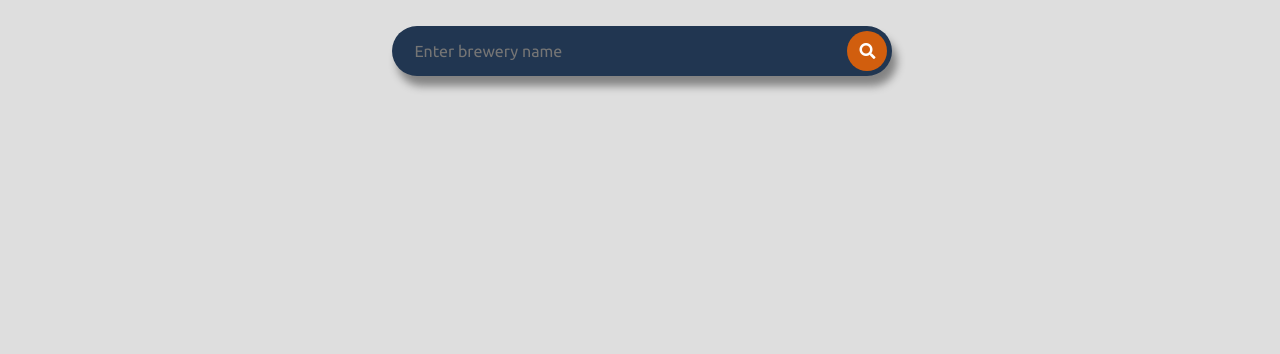
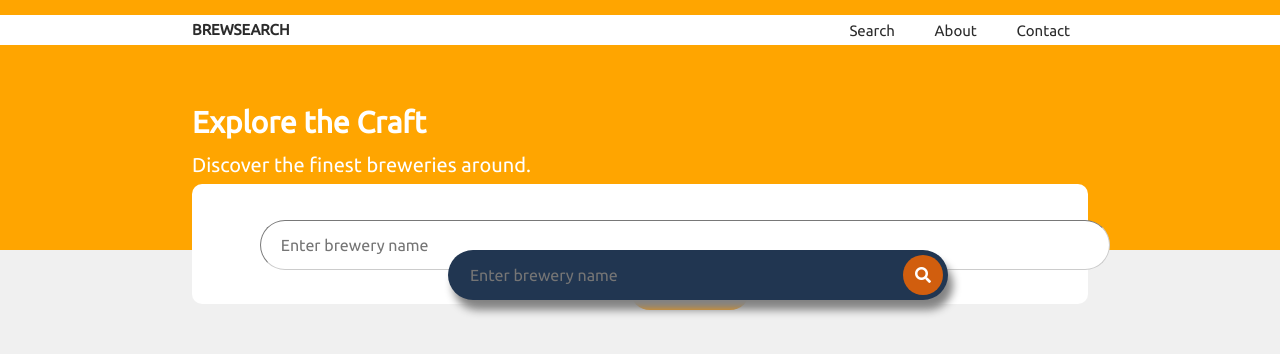
Before and after one commit to GBoltic01/Untappd-api-app, a Flask app: page / in a window 1280 px wide. Shown: the top 354 px of the page. Run offline with Flask 2, Linux system fonts and the light colour scheme; some libraries are stand-ins or nearby versions.

Commit message:
UI remake

```diff
--- /dev/null
+++ b/static/css/searchbar1.css
@@ -0,0 +1,41 @@
+form {
+    display: inline-block;
+    position: relative;
+    top: 30%;
+    left: 5%;
+}
+
+form.searchbar1 input[type=text] {
+    padding-left: 20px;
+    top: 50px;
+    height: 50px;
+    width: 850px;
+    color: rgb(194, 194, 194);
+    background-color: #ffffff;
+    border-radius: 30px;
+    border-color: rgb(204, 204, 204);
+    border-width: 1px;
+    outline: none;
+}
+
+form.searchbar1 button {
+    margin-left: 10px;
+    height: 40px;
+    width: 120px;
+    color: white;
+    background-color:rgb(255, 153, 0);
+    border-radius: 20px;
+    border-color: transparent;
+    outline: none;
+
+}
+input:-webkit-autofill,
+input:-webkit-autofill:hover,
+input:-webkit-autofill:focus,
+input:-webkit-autofill:active
+{
+    border: 0px;
+    -webkit-text-fill-color: #ffffff;
+    -webkit-box-shadow: 0 0 0px 1000px #FFFFFF inset;
+    transition: background-color 5000s ease-in-out 0s;
+}
--- /dev/null
+++ b/static/css/style.css
@@ -0,0 +1,86 @@
+* {
+    padding: 0;
+    margin: 0;
+    text-decoration: none;
+    list-style: none;
+    box-sizing: border-box;
+  }
+
+  body {
+    font-family: 'Ubuntu', sans-serif;
+    background-color: #f0f0f0;
+  }
+
+  div.oranzna {
+    height: 250px;
+    width: 100%;
+    background-color: orange;
+  }
+
+  label.heading {
+    float: left;
+    margin-left: 15%;
+    font-size: 30px;
+    font-weight: bold;
+    padding-top: 100px;
+    color: white;
+  }
+
+  p.subheading {
+    float: left;
+    margin-left: 15%;
+    font-size: 20px;
+    padding-top: 150px;
+    position:absolute;
+    left: 0;
+    color: white;
+  }
+
+  nav {
+    background-color: #ffffff;
+    position: fixed;
+    top: 15px;
+    height: 30px;
+    width: 100%;
+  }
+
+  label.logo{
+    color: rgb(43, 43, 43);
+    font-size: 15px;
+    line-height: 30px;
+    padding: 0 15%;
+    font-weight: bold;
+  }
+
+  nav ul{
+    float: right;
+    margin-right: 15%;
+  }
+
+  nav ul li {
+    display: inline-block;
+    line-height: 30px;
+    margin: 0 5px;
+  }
+
+  nav ul li a {
+    color: rgb(43, 43, 43);
+    font-size: 15px;
+    padding: 7px 13px;
+    border-radius: 3px;
+  }
+
+  a:hover {
+    background: rgb(230, 159, 6);
+    transition: 1s;
+  }
+
+  div.search-window {
+    width: 70%;
+    height: 15%;
+    background-color: white;
+    border-radius: 10px;
+    position: absolute;
+    top: 23%;
+    left: 15%;
+  }
--- a/templates/index.html
+++ b/templates/index.html
@@ -16,9 +16,10 @@
     <link rel="stylesheet" href="https://stackpath.bootstrapcdn.com/bootstrap/4.1.3/css/bootstrap.min.css" integrity="sha384-MCw98/SFnGE8fJT3GXwEOngsV7Zt27NXFoaoApmYm81iuXoPkFOJwJ8ERdknLPMO" crossorigin="anonymous">
     <link rel="stylesheet" href="https://use.fontawesome.com/releases/v5.5.0/css/all.css" integrity="sha384-B4dIYHKNBt8Bc12p+WXckhzcICo0wtJAoU8YZTY5qE0Id1GSseTk6S+L3BlXeVIU" crossorigin="anonymous">
     <!-- CSS STYLING -->
-    <link rel="stylesheet" href="{{ url_for('static', filename='css/main.css') }}?v=1">
+    <link rel="stylesheet" href="{{ url_for('static', filename='css/style.css') }}?v=63">
     <link rel="stylesheet" href="{{ url_for('static', filename='css/table.css') }}?v=3">
     <link rel="stylesheet" href="{{ url_for('static', filename='css/searchbar.css') }}?v=1">
+    <link rel="stylesheet" href="{{ url_for('static', filename='css/searchbar1.css') }}?v=38">
     <!-- LEAFLET -->
     <link rel="stylesheet" href="https://unpkg.com/leaflet@1.7.1/dist/leaflet.css" integrity="sha512-xodZBNTC5n17Xt2atTPuE1HxjVMSvLVW9ocqUKLsCC5CXdbqCmblAshOMAS6/keqq/sMZMZ19scR4PsZChSR7A==" crossorigin=""/>
     <script src="https://unpkg.com/leaflet@1.7.1/dist/leaflet.js" integrity="sha512-XQoYMqMTK8LvdxXYG3nZ448hOEQiglfqkJs1NOQV44cWnUrBc8PkAOcXy20w0vlaXaVUearIOBhiXZ5V3ynxwA==" crossorigin=""></script>
@@ -35,7 +36,31 @@
 
 </head>
 
-<body style="main">
+<body>
+    <div class="oranzna">
+        <label class="heading">Explore the Craft</label>
+            <p class="subheading">Discover the finest breweries around.</p>
+        <nav>
+            <label class="logo">BREWSEARCH</label>
+            <ul>
+                <li><a href="#">Search</a></li>
+                <li><a href="#">About</a></li>
+                <li><a href="#">Contact</a></li>
+            </ul>
+        </nav>
+    </div>
+
+    <div class="search-window">
+        <form class="searchbar1" id="submit-form" action="/" method="post" style="text-align:center">
+            <div>
+                <input type="text" name="brewery_entry1" placeholder="Enter brewery name">
+                <button type="submit">Search</button>
+            </div>
+        </form>
+    </div>
+
+
+
 
     <div class="container h-100">
                 <div class="d-flex justify-content-center h-100">
```
Lines whose indentation alone changed are shown as unchanged.
